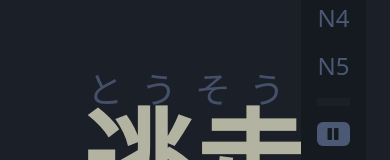
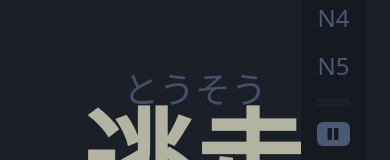
Before and after one commit to wmCmo/jisho-slide, a React (Vite) app: page / in a window 390 px wide. Shown: the part 260-420 px from the top of the page. Built offline with nearby package versions, Linux system fonts and the light colour scheme; a web font is replaced by a local one.

Commit message:
style: adjust elements' size for mobile phone in App.jsx

```diff
--- a/package.json
+++ b/package.json
@@ -1,7 +1,7 @@
 {
   "name": "jisho",
   "private": true,
-  "version": "0.0.0",
+  "version": "1.1.0",
   "type": "module",
   "scripts": {
     "dev": "vite",
--- a/src/App.jsx
+++ b/src/App.jsx
@@ -108,7 +108,7 @@ function App() {
 			<div className={`transition-opacity duration-1000 ${show ? 'opacity-100' : 'opacity-0'}`}>
 				{!data?.length === 0 && <h1>Loading</h1>}
 				{showReading &&
-					<div className="font-util font-normal text-center text-4xl md:text-7xl tracking-[0.5em] text-steadfast">
+					<div className="font-util font-normal text-center text-4xl md:text-7xl md:tracking-[0.5em] text-steadfast">
 						{tango.reading}
 					</div>}
 				<div style={{
@@ -121,12 +121,12 @@ function App() {
 				{showSenses &&
 					<>
 						<hr className="mb-8 border-steadfast" />
-						<div className="flex flex-col md:flex-row gap-16 items-center text-left">
+						<div className="flex flex-col md:flex-row gap-4 md:gap-16 items-center text-left">
 							<a className="px-8 py-4 bg-river-styx rounded-lg hover:text-battery-charged-blue hover:font-semibold transition duration-300 ease-in-out" role="button"
 								href={`https://jisho.org/search/${tango.word}`} target="_blank">Open
 								Jisho.org</a>
-							<div className="font-mono text-only-olive">
-								<ol className="list-decimal marker:text-battery-charged-blue">
+							<div className="font-mono text-only-olive ml-8 md:ml-0">
+								<ol className="list-decimal marker:text-battery-charged-blue ">
 									{data && tango.senses?.slice(0, 3).map((sense, idx) => <li key={idx}>{sense.slice(0, 3).join('; ')}</li>)}
 								</ol>
 							</div>
```
